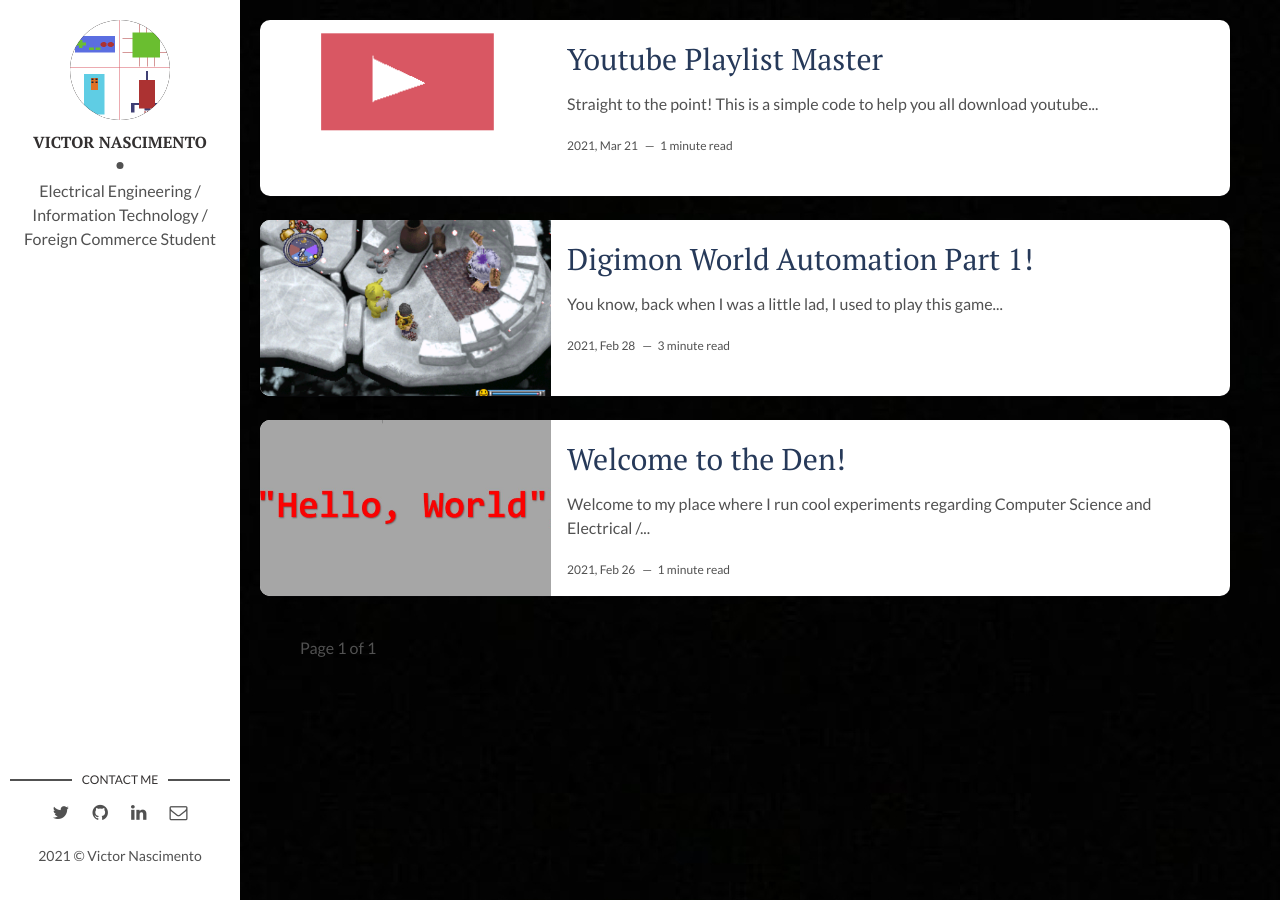
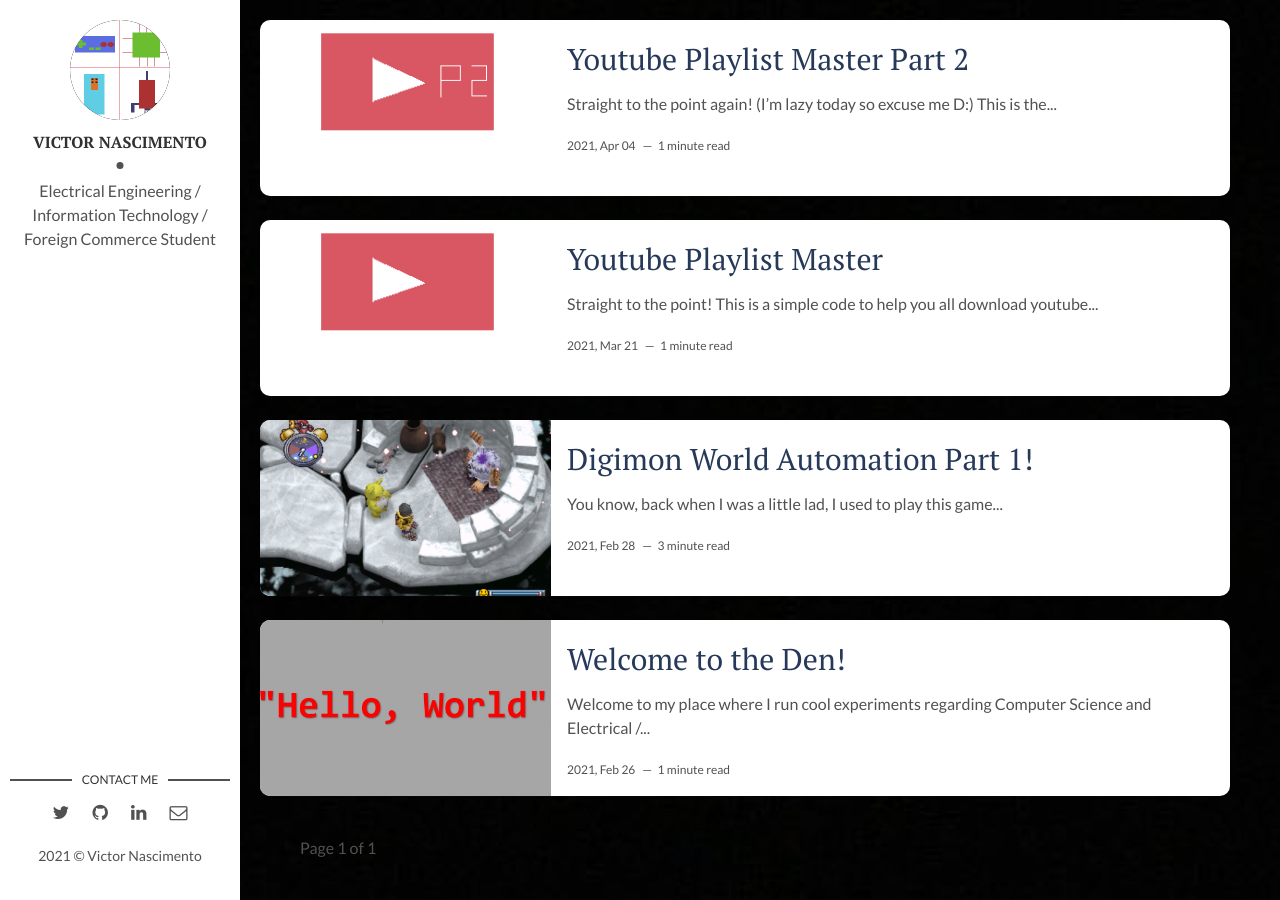
Before and after one commit to victornas91/scientistden, a Jekyll site: the page built from index.html, in a window 1280 px wide. Built offline with Jekyll 4.4.1, drawn with Linux system fonts in a browser that asks for light colours; the list of posts is cut into pages by our own code.

Commit message:
yt downloader p2!

```diff
--- a/_posts/2021-03-21-YT-Playlist-Master.markdown
+++ b/_posts/2021-03-21-YT-Playlist-Master.markdown
@@ -4,14 +4,14 @@ title: Youtube Playlist Master
 date: 2021-03-21 09:59:00 +0300
 description: Just helping. # Add post description (optional)
 img: ytlogo.png # Add image post (optional)
-tags: [Python, Art] # add tag
+tags: [Python, Data_Mining] # add tag
 ---
 Straight to the point! This is a simple code to help you all download youtube playlists! Taken directly from the pytube library, it allows us to download entire playlists from our beloved red stream giant (take that Netflix! JK love ya too :D). With some basic python functions, i've arranged a way to organize the process by adding a folder that you can rename at your leisure to ensure proper data organization. So here it is, with the code already commented:
 
 ![full]({{site.baseurl}}/assets/img/ytpdfull.png)
 
 
-But this is not his final form yet! Next time I'll add a interface to turn this script into a full fledged desktop app!
+But this is not his final form yet! Next time I'll add options so we can choose between a single video or an entire playlist!
 
 
 Cheers!
--- /dev/null
+++ b/_posts/2021-04-04-YT-Playlist_Master-2.markdown
@@ -0,0 +1,24 @@
+---
+layout: post
+title: Youtube Playlist Master Part 2
+date: 2021-04-04 09:59:00 +0300
+description: Improvements!. # Add post description (optional)
+img: ytlogo2.png # Add image post (optional)
+tags: [Python, Data_Mining] # add tag
+---
+Straight to the point again! (I'm lazy today so excuse me D:) This is the improvement upon the initial youtube video downloader that i've post earlier.
+Now we are able to choose between a single video and an entire playlist! Neato!
+
+The code already commented is as follows:
+
+![full]({{site.baseurl}}/assets/img/ytpdfull2.png)
+
+
+But this is not his final form yet!
+
+(Again :D)
+
+Next time we will add a window to turn this script into a full desktop app!
+
+
+Cheers!
```
Also changed, not shown: assets/img/ytlogo.png, assets/img/ytlogo2.png (added), assets/img/ytpdfull2.PNG (added).
